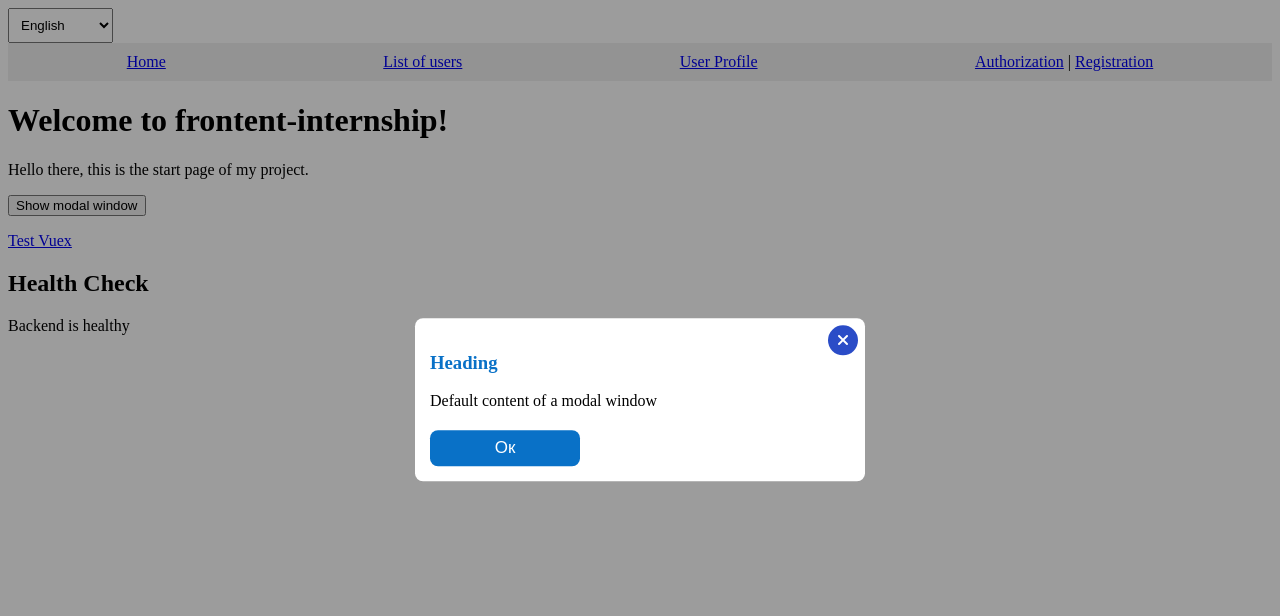
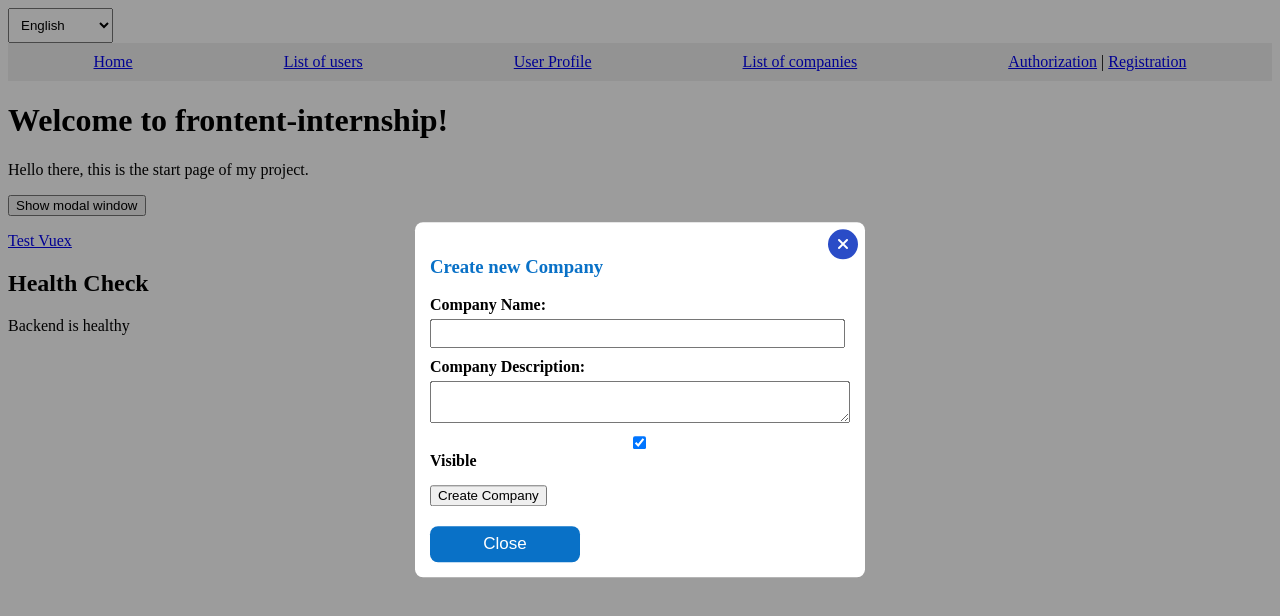
Before and after one commit to krignalion/quiz-wiz-frontend, a Vue app: page / in a window 1280 px wide. Both pictures are taken after a click on the button "Show modal window". Shown: the top 616 px of the page. Built offline with nearby package versions, Linux system fonts and the light colour scheme.

Commit message:
added company CRUD

```diff
--- /dev/null
+++ b/src/components/CompanyList.vue
@@ -0,0 +1,56 @@
+<template>
+  <div>
+    <h1>List of Companies</h1>
+    <div>
+      <label for="companyIdInput">Enter Company ID: </label>
+      <input id="companyIdInput" v-model="companyId" type="number" />
+      <button @click="goToCompany">Go to Company</button>
+    </div>
+    <ul>
+      <li v-for="company in companies" :key="company.id">
+        <router-link :to="{ name: 'CompanyProfile', params: { company_id: company.id } }">{{ company.name }}</router-link>
+      </li>
+    </ul>
+  </div>
+</template>
+
+<script>
+export default {
+  data() {
+    return {
+      companies: [],
+      companyId: null,
+    };
+  },
+  created() {
+    this.fetchCompanyList();
+  },
+  methods: {
+    async fetchCompanyList() {
+      const jwtToken = localStorage.getItem('jwtToken');
+
+      if (!jwtToken) {
+        this.$router.push('/user-authorization');
+        return;
+      }
+
+      try {
+        this.$axios.defaults.headers.common['Authorization'] = `JWT ${jwtToken}`;
+        const response = await this.$axios.get('/companies/');
+        this.companies = response.data;
+      } catch (error) {
+        console.error('Error fetching company list:', error);
+
+        if (error.response && error.response.status === 401) {
+          this.$router.push('/user-authorization');
+        }
+      }
+    },
+    goToCompany() {
+      if (this.companyId) {
+        this.$router.push({ name: 'CompanyProfile', params: { company_id: this.companyId } });
+      }
+    },
+  },
+};
+</script>
--- a/src/components/CompanyRegister.vue
+++ b/src/components/CompanyRegister.vue
@@ -1,15 +1,24 @@
 <template>
   <div>
-    <h2>Create a New Company</h2>
     <form @submit.prevent="createCompany">
-      <label for="name">Company Name:</label>
-      <input v-model="name" type="text" id="name" required>
+      <div class="form-group">
+        <label for="name">Company Name:</label>
+        <input v-model="name" type="text" id="name" required>
+      </div>
 
-      <label for="description">Company Description:</label>
-      <textarea v-model="description" id="description" required></textarea>
+      <div class="form-group">
+        <label for="description">Company Description:</label>
+        <textarea v-model="description" id="description" required></textarea>
+      </div>
+
+      <div class="form-group">
+        <input v-model="isVisible" type="checkbox" id="isVisible">
+        <label for="isVisible">Visible</label>
+      </div>
 
       <button type="submit">Create Company</button>
     </form>
+    <div v-if="createSuccess" style="color: green;">{{ createSuccess }}</div>
     <div v-if="createError" style="color: red;">{{ createError }}</div>
   </div>
 </template>
@@ -20,7 +29,9 @@ export default {
     return {
       name: '',
       description: '',
+      isVisible: true,
       createError: null,
+      createSuccess: null,
     };
   },
   methods: {
@@ -35,6 +46,7 @@ export default {
       const payload = {
         name: this.name,
         description: this.description,
+        is_visible: this.isVisible,
       };
 
       const jwtToken = localStorage.getItem('jwtToken');
@@ -45,6 +57,9 @@ export default {
           console.log('Company created:', response.data);
           this.name = '';
           this.description = '';
+          this.isVisible = true;
+          this.createError = null;
+          this.createSuccess = 'Company created successfully!';
         })
         .catch(error => {
           this.createError = 'Error creating company. Please try again.';
@@ -72,6 +87,23 @@ export default {
 };
 </script>
 
-<style>
-/* Add your styles here */
+<style scoped>
+.form-group {
+  margin-bottom: 10px;
+  display: flex;
+  flex-direction: column;
+}
+
+label {
+  font-weight: bold;
+  margin-bottom: 5px;
+}
+
+textarea,
+input {
+  padding: 5px;
+}
+.form-group input {
+  margin-right: 5px;
+}
 </style>
--- a/src/components/HeaderSection.vue
+++ b/src/components/HeaderSection.vue
@@ -4,6 +4,7 @@
       <router-link to="/">{{$t('home')}}</router-link>
       <router-link to="/list-of-users">{{$t('List of users')}}</router-link>
       <router-link to="/user-profile">{{$t('user profile')}}</router-link>
+      <router-link to="/list-of-companies">{{$t('List of companies')}}</router-link>
 
       <div v-if="!isAuthenticated">
         <router-link to="/user-authorization">{{$t('Authorization')}}</router-link>
--- a/src/components/ModalWindow.vue
+++ b/src/components/ModalWindow.vue
@@ -5,23 +5,24 @@
         <i class="fas fa-times"></i>
       </div>
       <slot name="title">
-          <h3 class="modal-title">Heading</h3>
+        <h3 class="modal-title">Create new Company</h3>
       </slot>
       <slot name="body">
         <div class="modal-content">
-            Default content of a modal window
+          <slot name="company-register"></slot>
         </div>
       </slot>
       <slot name="footer">
         <div class="modal-footer">
           <button class="modal-footer__button" @click="closeModal">
-              Ок
+            Close
           </button>
         </div>
       </slot>
     </div>
   </div>
 </template>
+
 
   <script>
   import '@fortawesome/fontawesome-free/css/all.css';
--- a/src/router/index.js
+++ b/src/router/index.js
@@ -3,7 +3,7 @@ import userModule from '@/store/modules/user';
 
 const authRequiredPages = ['UserProfile', 'ListOfUsers', 'CompanyProfile', 'ListOfCompanies'];
 const guestOnlyPages = ['UserAuthorization', 'UserRegistration'];
-const publicPages = ['HomePage', 'AboutUs', 'TestVuex', 'CompanyRegister'];
+const publicPages = ['HomePage', 'AboutUs', 'TestVuex'];
 
 const generateRoutes = (pages,) => {
   return pages.map(page => {
@@ -30,7 +30,15 @@ const routes = [
   ...authRequiredRoutes,
   ...guestOnlyRoutes,
   ...publicRoutes,
-  { path: '/', component: () => import('@/views/HomePage.vue') }
+  { path: '/', component: () => import('@/views/HomePage.vue') },
+  {
+    path: '/company-profile/:company_id',
+    name: 'CompanyProfile',
+    component: () => import('@/views/CompanyProfile.vue'),
+    meta: {
+      requiresAuth: true,
+    },
+  },
 ];
 
 const router = createRouter({
--- a/src/views/CompanyProfile.vue
+++ b/src/views/CompanyProfile.vue
@@ -2,6 +2,35 @@
   <div>
     <HeaderSection />
     <h1>Company Profile</h1>
+    <div v-if="company">
+      <h2>{{ company.name }}</h2>
+      <p>{{ company.description }}</p>
+      <button v-if="canEditCompany" @click="editCompany">Edit</button>
+      <button v-if="canDeleteCompany" @click="deleteCompany">Delete</button>
+    </div>
+    <div v-if="isEditing">
+      <div>
+
+        <label for="editedCompanyNameInput">Company Name: </label>
+        <input id="editedCompanyNameInput" v-model="editedCompany.name" />
+      </div>
+      <div>
+        <label for="editedCompanyDescriptionInput">Description: </label>
+        <input id="editedCompanyDescriptionInput" v-model="editedCompany.description" />
+      </div>
+      <div>
+        <label>
+          <input type="checkbox" v-model="editedCompany.is_visible" />
+          Is Visible
+        </label>
+      </div>
+      <button @click="saveEditedCompany">Save</button>
+      <button @click="cancelEdit">Cancel</button>
+    </div>
+
+    <div v-if="error">
+      <p class="error">{{ error }}</p>
+    </div>
   </div>
 </template>
 
@@ -11,6 +40,98 @@ import HeaderSection from '@/components/HeaderSection.vue';
 export default {
   components: {
     HeaderSection
+  },
+  data() {
+    return {
+      company: null,
+      error: null,
+      isEditing: false,
+      editedCompany: {
+        name: '',
+        description: '',
+        is_visible: true,
+      },
+    };
+  },
+  created() {
+    this.fetchCompanyData();
+  },
+  computed: {
+    currentUser() {
+      return this.$store.getters.currentUser;
+    },
+    canEditCompany() {
+
+      return this.company && this.currentUser && this.company.owner === this.currentUser.user_id;
+    },
+    canDeleteCompany() {
+      return this.company && this.currentUser && this.company.owner === this.currentUser.user_id;
+    },
+  },
+  methods: {
+    async fetchCompanyData() {
+      const jwtToken = localStorage.getItem('jwtToken');
+
+      if (!jwtToken) {
+        this.$router.push('/user-authorization');
+        return;
+      }
+
+      const companyId = this.$route.params.company_id;
+
+      try {
+        this.$axios.defaults.headers.common['Authorization'] = `JWT ${jwtToken}`;
+        const response = await this.$axios.get(`/companies/${companyId}/`);
+        this.company = response.data;
+        this.error = null;
+      } catch (error) {
+        console.error('Error fetching company data:', error);
+
+        if (error.response && error.response.status === 404) {
+          this.error = 'Company not found.';
+        } else if (error.response && error.response.status === 401) {
+          this.$router.push('/user-authorization');
+        } else {
+          this.error = error.response.data || 'Error fetching company data.';
         }
       }
+    },
+    editCompany() {
+      this.isEditing = true;
+      this.editedCompany = { ...this.company };
+    },
+    async saveEditedCompany() {
+      try {
+        await this.$axios.put(`/companies/${this.company.id}/`, this.editedCompany);
+
+        this.isEditing = false;
+        await this.fetchCompanyData();
+      } catch (error) {
+        this.error = "Error saving edited company data: " + error.message;
+      }
+    },
+    cancelEdit() {
+      this.isEditing = false;
+    },
+    deleteCompany() {
+      if (confirm("Are you sure you want to delete this company?")) {
+        const companyId = this.company.id;
+
+        this.$axios.delete(`/companies/${companyId}/`)
+          .then(() => {
+            this.$router.push('/list-of-companies');
+          })
+          .catch((error) => {
+            this.error = "Error deleting the company: " + error.message;
+          });
+      }
+    }
+  }
+};
 </script>
+
+<style>
+.error {
+  color: red;
+}
+</style>
--- a/src/views/HomePage.vue
+++ b/src/views/HomePage.vue
@@ -1,14 +1,16 @@
-<!-- Home.vue -->
 <template>
   <div>
     <HeaderSection />
     <h1>{{$t('welcomeMessage')}}</h1>
     <p>Hello there, this is the start page of my project.</p>
   </div>
-
   <div class="page">
     <button сlass="show-modal-button" @click="showModal">Show modal window</button>
-    <modal-window ref="modal"></modal-window>
+    <modal-window :show="show" ref="modal">
+      <template v-slot:company-register>
+        <company-register />
+      </template>
+    </modal-window>
   </div>
   <p></p>
   <div>
@@ -26,12 +28,19 @@
 import HeaderSection from "@/components/HeaderSection.vue";
 import ModalWindow from "@/components/ModalWindow.vue";
 import HealthCheck from '@/components/HealthCheck.vue';
+import CompanyRegister from "@/components/CompanyRegister.vue";
 
 export default {
   components: {
     HeaderSection,
     ModalWindow,
-    HealthCheck
+    HealthCheck,
+    CompanyRegister,
+  },
+  data() {
+    return {
+      show: false,
+    };
   },
   methods: {
     showModal: function () {
--- a/src/views/ListOfCompanies.vue
+++ b/src/views/ListOfCompanies.vue
@@ -1,16 +1,24 @@
 <template>
     <div>
       <HeaderSection />
-      <h1>List of compamies</h1>
+      <CompanyList />
     </div>
   </template>
 
   <script>
   import HeaderSection from '@/components/HeaderSection.vue';
+  import CompanyList from '@/components/CompanyList.vue';
 
   export default {
     components: {
-      HeaderSection
-    }
+      HeaderSection,
+      CompanyList,
+    },
+    data() {
+      return {
+        companies: [],
+        company: null,
+      };
+    },
   }
   </script>
```
Lines whose indentation alone changed are shown as unchanged.
